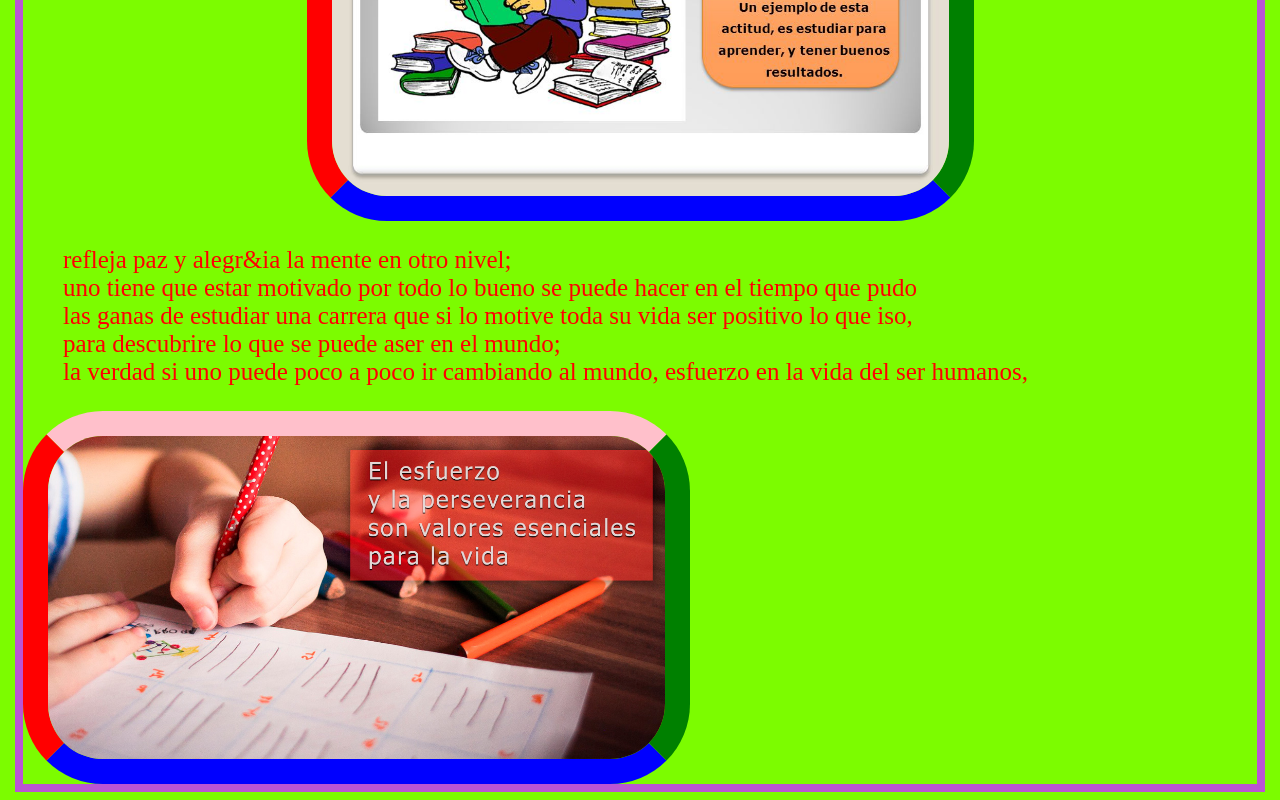
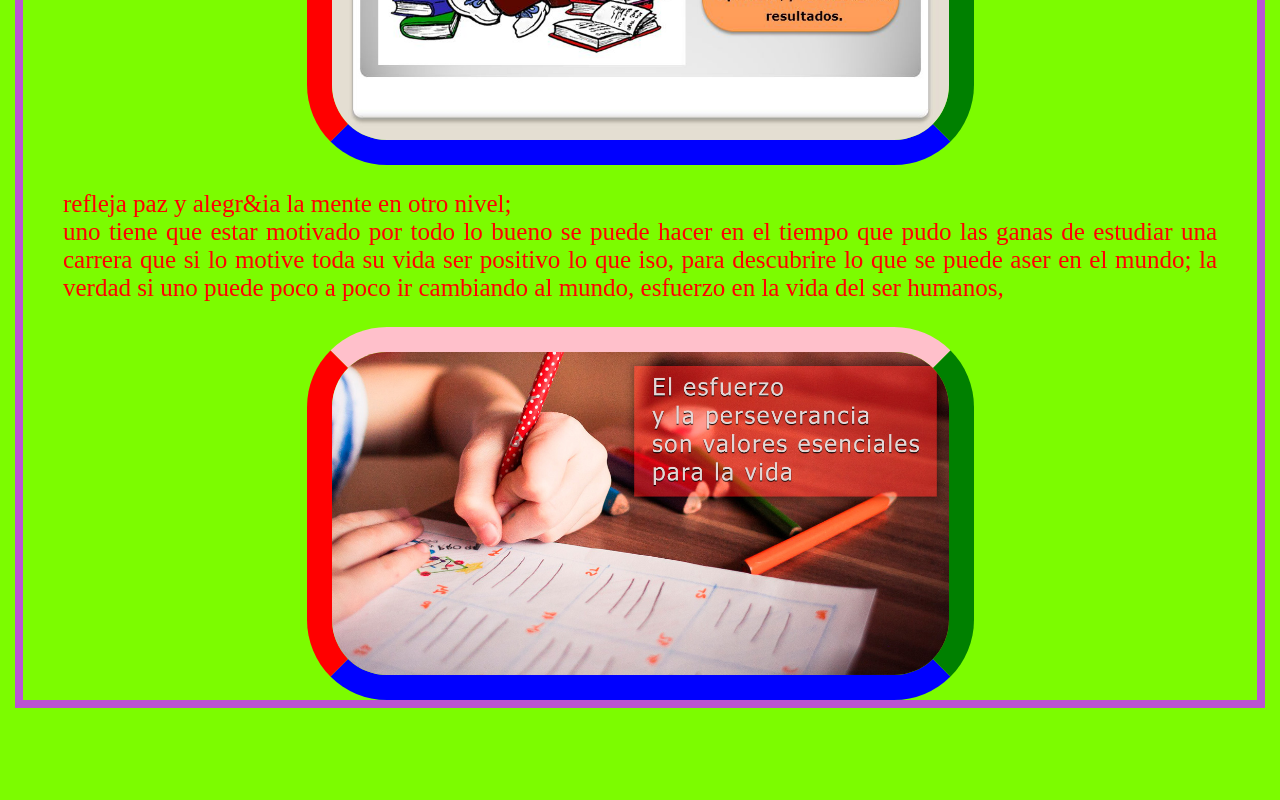
Before and after one commit to yosi199918/yosigarcia, a plain HTML site: page index.html in a window 1280 px wide. Shown: the part 1517-2317 px from the top of the page. After the commit the page ends 2233 px from the top, so only its background shows below. Drawn offline with Linux system fonts and the light colour scheme.

Commit message:
Update index.html

```diff
--- a/index.html
+++ b/index.html
@@ -16,30 +16,30 @@ de su forma hace lo mejor de su parte de su vida,
 </p>
 
 <p>
-le dicen la verda que no sirve para nada ahi se desaniman, no siguen toda su vida se arrepienten<br>
-uno tiene que porne de su propio esfuerzo poner la mente en otro ninel, motivarse con Dios<br>
-cada año tiene que ir viendo que lo que esta asiendo bien o el mal en su vida,<br>
-aunque cometen errores cuesta levantarse de donde quedo todo el tiempo de levantarse ya es demaciado tarde se le fue el tiempo de toda su vida;<br>
+le dicen la verda que no sirve para nada ahi se desaniman, no siguen toda su vida se arrepienten
+uno tiene que porne de su propio esfuerzo poner la mente en otro ninel, motivarse con Dios
+cada año tiene que ir viendo que lo que esta asiendo bien o el mal en su vida,
+aunque cometen errores cuesta levantarse de donde quedo todo el tiempo de levantarse ya es demaciado tarde se le fue el tiempo de toda su vida;
 </p>
 <img src="foto1.jpg" width="50%">
 
 <p>
-trabajo estudio colegio y la universidad;<br>
-ser positivo en todo lo que haga un buen trabajo de toda su vida se sientan muy orgulloso de su forma de ser dela vida esfuerso humano,<br>
-asi puede vivir mejor su vida su familia sus seres queridos amigos amigas;<br>
-tiene que creer el bien todo sus sacrificios asta donde llego su vida el tiempo no fue en bano en la vida esfurzo,<br>
+trabajo estudio colegio y la universidad;
+ser positivo en todo lo que haga un buen trabajo de toda su vida se sientan muy orgulloso de su forma de ser dela vida esfuerso humano,
+asi puede vivir mejor su vida su familia sus seres queridos amigos amigas;
+tiene que creer el bien todo sus sacrificios asta donde llego su vida el tiempo no fue en bano en la vida esfurzo,
 </p>
 <img src="foto2.jpg" width="50%">
 
 <p>
 refleja paz y alegr&ia la mente en otro nivel;<br>
-uno tiene que estar motivado por todo lo bueno se puede hacer en el tiempo que pudo<br>
-las ganas de estudiar una carrera que si lo motive toda su vida ser positivo lo que iso,<br>
-para descubrire lo que se puede aser en el mundo;<br>
+uno tiene que estar motivado por todo lo bueno se puede hacer en el tiempo que pudo
+las ganas de estudiar una carrera que si lo motive toda su vida ser positivo lo que iso,
+para descubrire lo que se puede aser en el mundo;
 la verdad si uno puede poco a poco ir cambiando al mundo,
-esfuerzo en la vida del ser humanos,<br>
-</p> </center>
-<img src="foto3.jpg" width="50%">
+esfuerzo en la vida del ser humanos,
+</p>
+  <img src="foto3.jpg" width="50%"></center>
 
 </boby>
 
```
